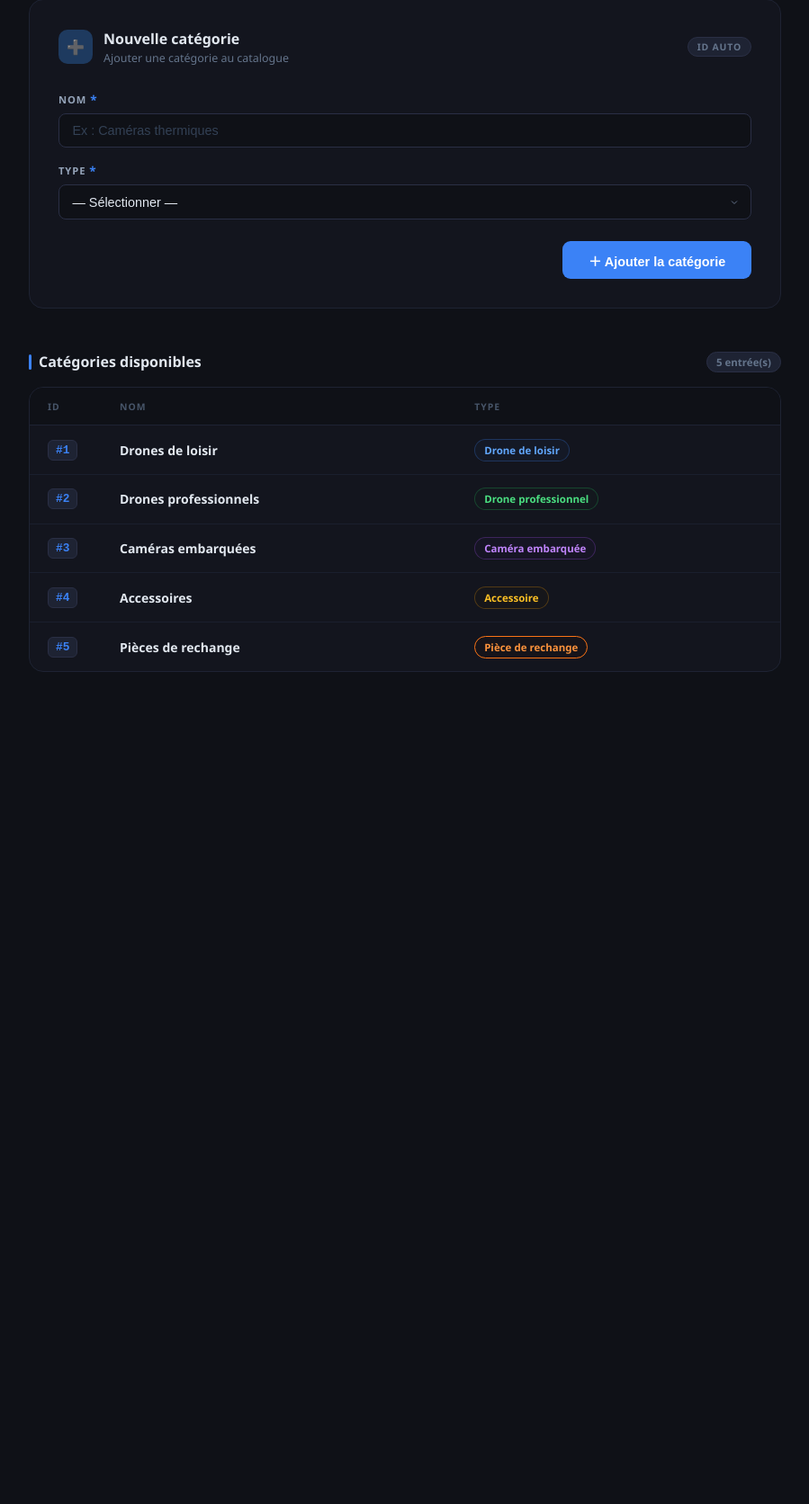
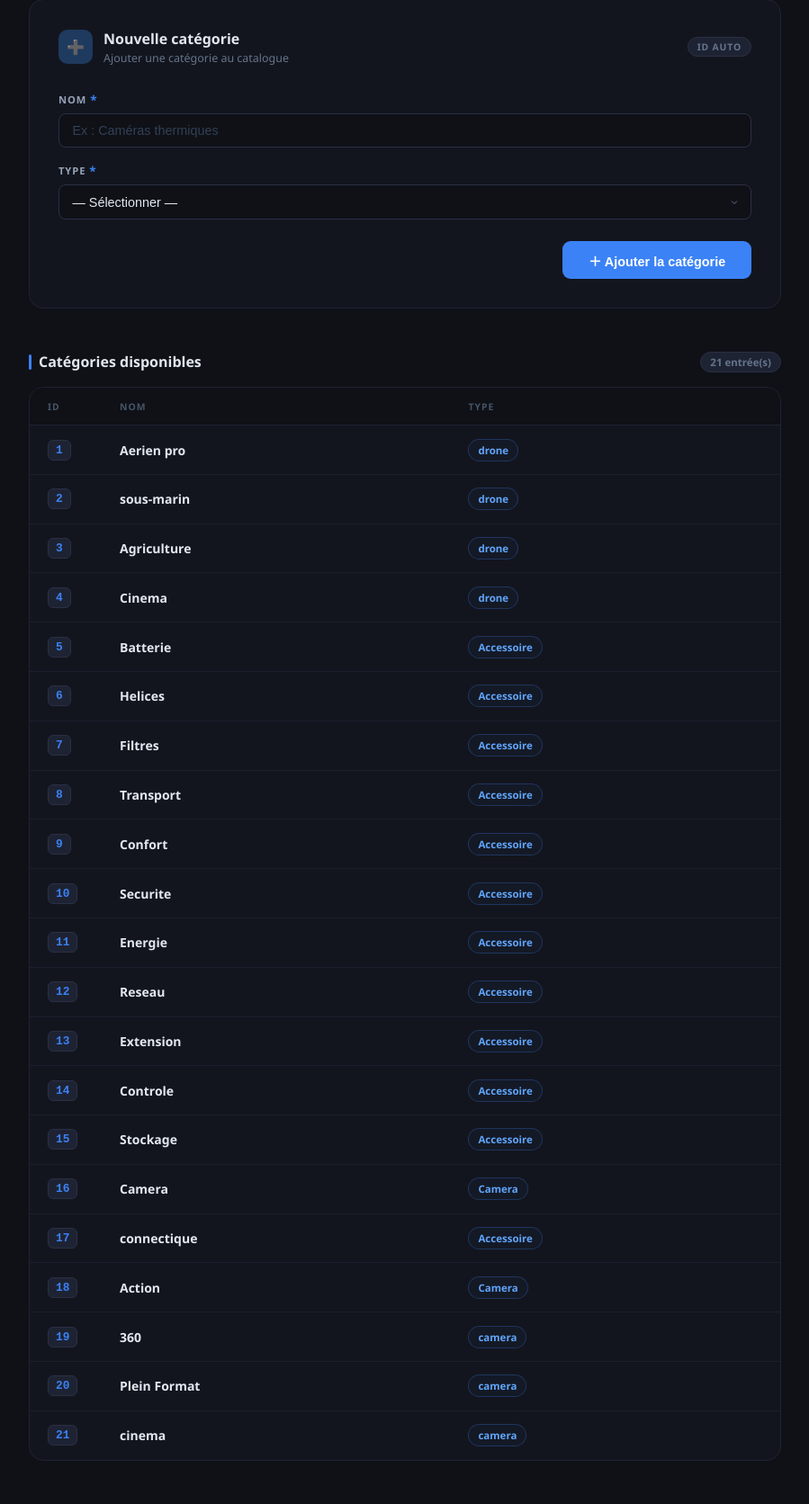
Before and after one commit to medsale25003/Mauri_Drones, a PHP site: page /categorie_formulaire.php in a window 1280 px wide. Shown: the part 275-1947 px from the top of the page at 90% size, without its empty margins (190-1089 px from the left). Before the commit the page ends 1022 px from the top, so only its background shows below. Run offline with PHP 8.4, Linux system fonts and the light colour scheme; data comes from the database, SQL or seed files in the repository.

Commit message:
formulaire des categories

```diff
--- a/categorie_formulaire.php
+++ b/categorie_formulaire.php
@@ -1,3 +1,49 @@
+<?php
+$con=mysqli_connect("localhost","root","","mauri_drones");
+$message='';
+
+if(isset($_POST['ajouter'])){
+  $nom= isset($_POST['nom']) ? trim(htmlspecialchars($_POST['nom'])) : '';
+  $type=isset($_POST['type']) ? trim(htmlspecialchars($_POST['type'])) : '';
+      if(!empty($nom) and !empty($type)){
+      $req="insert into categorie (nom,type) values (?,?)";
+      $stmt=$con->prepare($req);
+      $stmt->bind_param("ss",$nom,$type);
+      if($stmt->execute()){
+       header("location:categorie_formulaire.php?succes=1");
+       exit();
+      }
+      else "<script>alert('Erreur lors de la sauvagarde dans la base !')</script>";
+    }
+}
+
+if(isset($_POST['modifier'])){
+  $id= isset($_POST['id']) ? trim(htmlspecialchars($_POST['id'])) : '';
+  $nom= isset($_POST['nom1']) ? trim(htmlspecialchars($_POST['nom1'])) : '';
+  $type=isset($_POST['type1']) ? trim(htmlspecialchars($_POST['type1'])) : '';
+  $req="update categorie set nom=?, type=? where id_categorie=?";
+  $stmt=$con->prepare($req);
+  $stmt->bind_param('ssi',$nom,$type,$id);
+  if($stmt->execute()){
+    header("location:categorie_formulaire.php?succes=2");
+    exit();
+  }
+  else "<script>alert('Erreur lors de la sauvagarde dans la base !')</script>";
+}
+
+if(isset($_POST['supprimer'])){
+  $id= isset($_POST['id']) ? trim(htmlspecialchars($_POST['id'])) : '';
+  $req="delete from categorie where id_categorie=?";
+  $stmt=$con->prepare($req);
+  $stmt->bind_param('i',$id);
+  if($stmt->execute()){
+    header("location:categorie_formulaire.php?succes=3");
+    exit();
+  }
+}
+$req="select * from categorie";
+$res=mysqli_query($con,$req);
+?>
 <!DOCTYPE html>
 <html lang="fr">
 <head>
@@ -350,7 +396,7 @@
 <nav>
   <a class="logo" href="#">
     <div class="logo-icon">
-      <img src="/mnt/user-data/uploads/Capture_d_écran_2026-05-11_123221.png" alt="Mauri-Drones logo" />
+      <img src="logoPI.png" alt="Mauri-Drones logo" />
     </div>
     Mauri-Drones
   </a>
@@ -375,6 +421,7 @@
   </div>
 
   <!-- ══ AJOUTER ══ -->
+ <form action="" method="post" name="f1">
   <div class="panel active" id="panel-add">
     <div class="card">
       <div class="card-header">
@@ -391,32 +438,32 @@
       <div class="field-row single">
         <div class="field-group">
           <label>Nom <span class="req">*</span></label>
-          <input type="text" id="add-nom" placeholder="Ex : Caméras thermiques" />
+          <input type="text" id="add-nom" placeholder="Ex : Caméras thermiques" value="<?php echo @$nom ?>" name="nom">
         </div>
       </div>
       <div class="field-row single">
         <div class="field-group">
-          <label>Type <span class="req">*</span></label>
-          <select id="add-type">
+          <label>Type<span class="req">*</span></label>
+          <select id="add-type" name="type" required>
             <option value="" disabled selected>— Sélectionner —</option>
-            <option>Drone de loisir</option>
-            <option>Drone professionnel</option>
-            <option>Caméra embarquée</option>
-            <option>Accessoire</option>
-            <option>Pièce de rechange</option>
+            <option value="Drone" <?php echo (isset($type) && $type=='Drone') ? 'selected' : ''?>>Drone</option>
+            <option value="Accessoire" <?php echo (isset($type) && $type=='Accessoire') ? 'selected' : ''?>>Accessoire</option>
+            <option value="Camera" <?php echo (isset($type) && $type=='Camera') ? 'selected' : ''?>>Caméra</option>
           </select>
         </div>
       </div>
 
       <div class="form-footer">
-        <button class="btn-submit add" onclick="handleAdd()">
+        <button class="btn-submit add" type="submit" name="ajouter">
           ＋ Ajouter la catégorie
         </button>
       </div>
     </div>
   </div>
+  </form>
 
   <!-- ══ MODIFIER ══ -->
+  <form action="" method="post" name="f2">
   <div class="panel" id="panel-edit">
     <div class="card">
       <div class="card-header">
@@ -432,38 +479,38 @@
       <div class="field-row single">
         <div class="field-group">
           <label>ID Catégorie <span class="req">*</span></label>
-          <input type="number" id="edit-id" placeholder="Ex : 3" min="1" />
+          <input type="number" id="edit-id" placeholder="Ex : 3" name="id">
         </div>
       </div>
       <div class="field-row single">
         <div class="field-group">
           <label>Nouveau nom <span class="req">*</span></label>
-          <input type="text" id="edit-nom" placeholder="Ex : Drones agricoles" />
+          <input type="text" id="edit-nom" placeholder="Ex : Drones agricoles" name="nom1">
         </div>
       </div>
       <div class="field-row single">
         <div class="field-group">
           <label>Nouveau type <span class="req">*</span></label>
-          <select id="edit-type">
+          <select id="edit-type" name="type1">
             <option value="" disabled selected>— Sélectionner —</option>
-            <option>Drone de loisir</option>
-            <option>Drone professionnel</option>
-            <option>Caméra embarquée</option>
-            <option>Accessoire</option>
-            <option>Pièce de rechange</option>
+            <option value="Drone">Drone</option>
+            <option value="Camera">Camera</option>
+            <option value="Accessoire">Accessoire</option>
           </select>
         </div>
       </div>
 
       <div class="form-footer">
-        <button class="btn-submit edit" onclick="handleEdit()">
+        <button class="btn-submit edit" name="modifier" type="submit">
           ✔ Enregistrer les modifications
         </button>
       </div>
     </div>
   </div>
+  </form>
 
   <!-- ══ SUPPRIMER ══ -->
+   <form action="" name="f3" method="post">
   <div class="panel" id="panel-delete">
     <div class="card">
       <div class="card-header">
@@ -479,23 +526,23 @@
       <div class="field-row single">
         <div class="field-group">
           <label>ID Catégorie <span class="req">*</span></label>
-          <input type="number" id="del-id" placeholder="Ex : 5" min="1" />
+          <input type="number" id="del-id" placeholder="Ex : 5" min="1" name="id">
         </div>
       </div>
 
       <div class="form-footer">
-        <button class="btn-submit delete" onclick="handleDelete()">
+        <button class="btn-submit delete" name="supprimer" type="submit">
           ✕ Supprimer la catégorie
         </button>
       </div>
     </div>
   </div>
-
+   </form>
   <!-- ══ TABLEAU CATÉGORIES ══ -->
   <div class="table-section">
     <div class="table-section-header">
       <div class="table-section-title">Catégories disponibles</div>
-      <!-- Tu peux remplacer le chiffre ici dynamiquement avec PHP : ?> -->
+      <!-- Tu peux remplacer le chiffre ici dynamiquement avec PHP :  -->
       <span class="table-count" id="cat-count">0 entrée(s)</span>
     </div>
 
@@ -509,31 +556,15 @@
           </tr>
         </thead>
         <tbody id="categories-tbody">
-          <tr>
-            <td><span class="td-id">#1</span></td>
-            <td class="td-nom">Drones de loisir</td>
-            <td><span class="type-badge loisir">Drone de loisir</span></td>
-          </tr>
-          <tr>
-            <td><span class="td-id">#2</span></td>
-            <td class="td-nom">Drones professionnels</td>
-            <td><span class="type-badge pro">Drone professionnel</span></td>
-          </tr>
-          <tr>
-            <td><span class="td-id">#3</span></td>
-            <td class="td-nom">Caméras embarquées</td>
-            <td><span class="type-badge camera">Caméra embarquée</span></td>
-          </tr>
-          <tr>
-            <td><span class="td-id">#4</span></td>
-            <td class="td-nom">Accessoires</td>
-            <td><span class="type-badge accessoire">Accessoire</span></td>
-          </tr>
-          <tr>
-            <td><span class="td-id">#5</span></td>
-            <td class="td-nom">Pièces de rechange</td>
-            <td><span class="type-badge piece">Pièce de rechange</span></td>
-          </tr>
+          <?php
+          while($tab=mysqli_fetch_assoc($res)){
+          echo "<tr>";
+          echo "<td><span class='td-id'>".$tab['id_categorie']."</span></td>";
+          echo "<td class='td-nom'>".$tab['nom'],"</td>";
+          echo "<td><span class='type-badge loisir'>".$tab['type']."</span></td>";
+          echo "</tr>";
+          }
+          ?>
         </tbody>
       </table>
     </div>
@@ -567,23 +598,6 @@
     setTimeout(() => t.classList.remove('show'), 3000);
   }
 
-  function handleAdd() {
-    const nom  = document.getElementById('add-nom').value.trim();
-    const type = document.getElementById('add-type').value;
-    if (!nom || !type) return showToast('⚠ Veuillez remplir tous les champs.', '#f59e0b');
-    showToast('✔ Catégorie "' + nom + '" ajoutée avec succès.', '#22c55e');
-    document.getElementById('add-nom').value = '';
-    document.getElementById('add-type').value = '';
-  }
-
-  function handleEdit() {
-    const id   = document.getElementById('edit-id').value.trim();
-    const nom  = document.getElementById('edit-nom').value.trim();
-    const type = document.getElementById('edit-type').value;
-    if (!id || !nom || !type) return showToast('⚠ Veuillez remplir tous les champs.', '#f59e0b');
-    showToast('✔ Catégorie #' + id + ' mise à jour.', '#22c55e');
-  }
-
   function handleDelete() {
     const id = document.getElementById('del-id').value.trim();
     if (!id) return showToast('⚠ Veuillez entrer un ID.', '#f59e0b');
@@ -591,5 +605,35 @@
     document.getElementById('del-id').value = '';
   }
 </script>
+<?php if(isset($_GET['succes']) && $_GET['succes']==1): ?>
+  <script>
+    window.addEventListener('DOMContentLoaded', () => {
+      setTimeout(() => {
+      alert("Ligne Ajoutée dans la base !");
+      window.history.replaceState({},document.title,"categorie_formulaire.php");
+    }, 100);
+  });
+  </script>
+<?php endif; ?>
+<?php if(isset($_GET['succes']) && $_GET['succes']==2): ?>
+  <script>
+    window.addEventListener('DOMContentLoaded', () => {
+      setTimeout(() => {
+      alert("Ligne modifiée avec succés !");
+      window.history.replaceState({},document.title,"categorie_formulaire.php");
+    }, 100);
+  });
+  </script>
+<?php endif; ?>
+<?php if(isset($_GET['succes']) && $_GET['succes']==3): ?>
+  <script>
+    window.addEventListener('DOMContentLoaded', () => {
+      setTimeout(() => {
+      alert("Ligne supprimée avec succés !");
+      window.history.replaceState({},document.title,"categorie_formulaire.php");
+    }, 100);
+  });
+  </script>
+<?php endif; ?>
 </body>
 </html>
```
